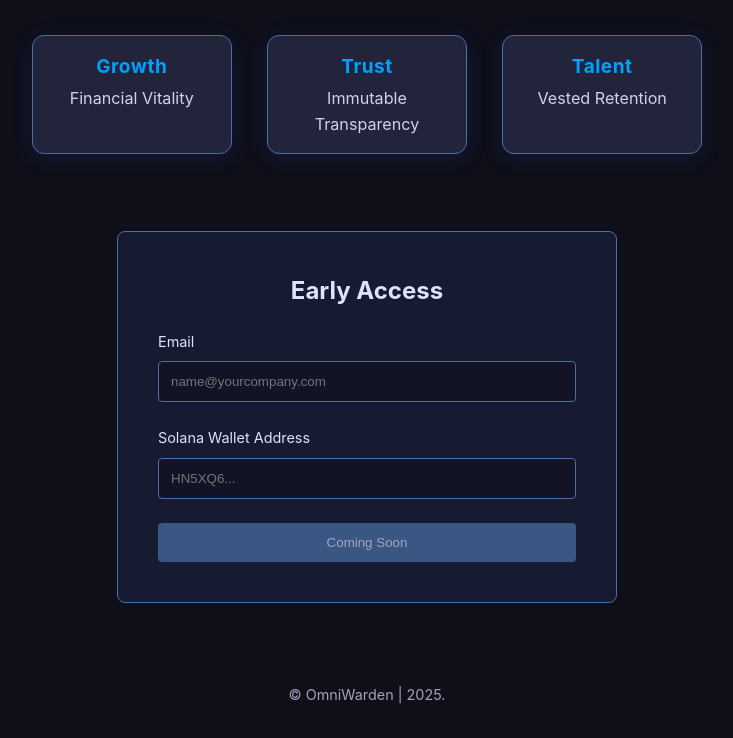
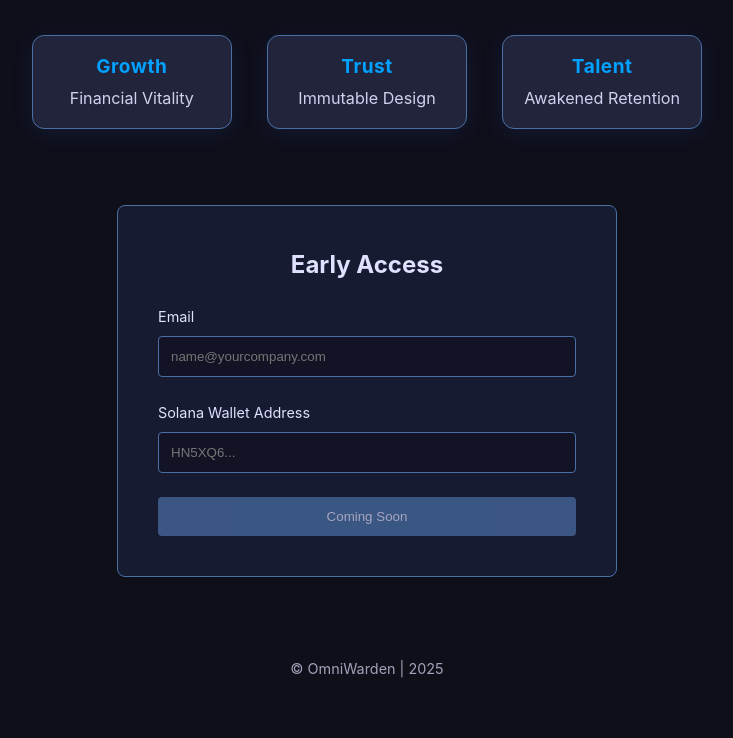
Before and after one commit to OmniWarden/landing, a plain HTML site: page index.html in a window 1280 px wide. Shown: the part 180-918 px from the top of the page, without its empty margins (273-1006 px from the left). After the commit the page ends 892 px from the top, so only its background shows below. Drawn offline with Linux system fonts and the light colour scheme.

Commit message:
Update index.html
v.1.05

```diff
--- a/index.html
+++ b/index.html
@@ -207,11 +207,11 @@
             </div>
             <div class="feature-card">
                 <h3>Trust</h3>
-                <p>Immutable Transparency</p>
+                <p>Immutable Design</p>
             </div>
             <div class="feature-card">
                 <h3>Talent</h3>
-                <p>Vested Retention</p>
+                <p>Awakened Retention</p>
             </div>
         </section>
 
@@ -232,7 +232,7 @@
     </main>
 
     <footer>
-        © OmniWarden | 2025.
+        © OmniWarden | 2025
     </footer>
 
     <script>
```
